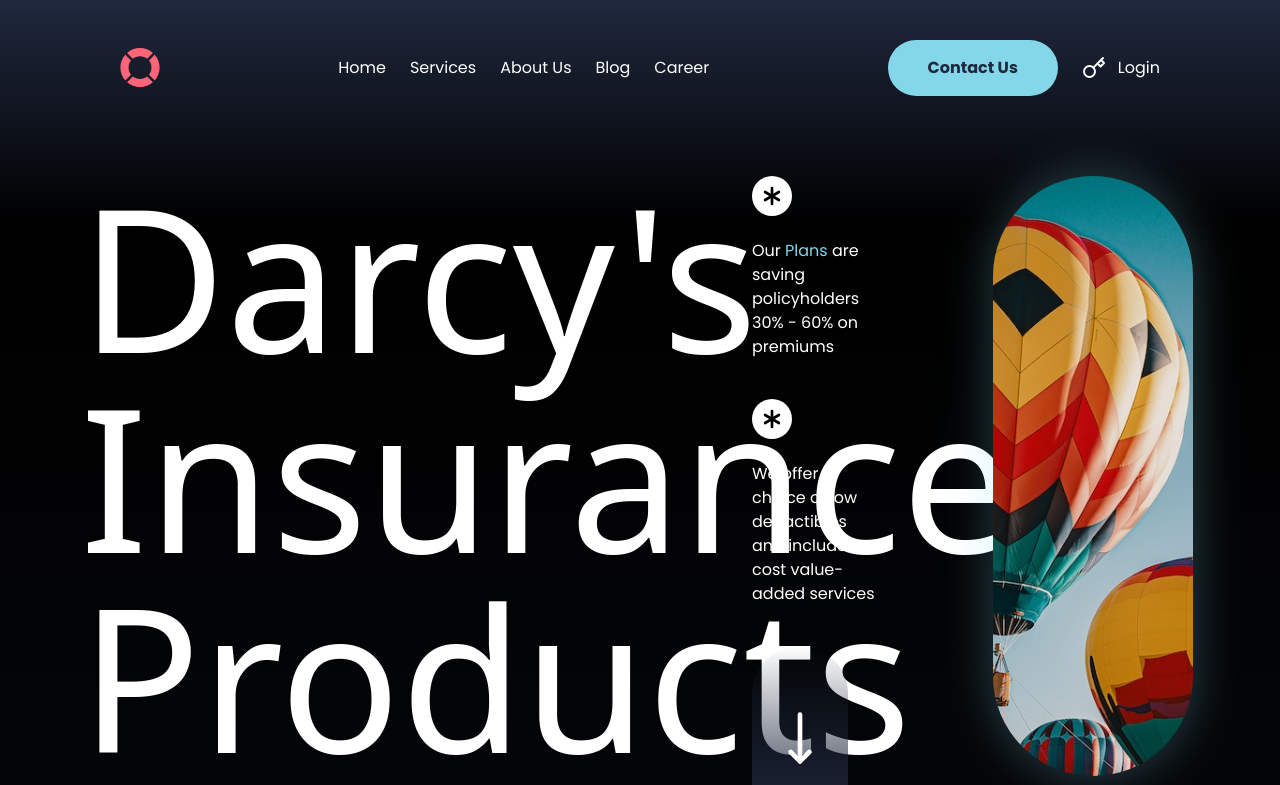
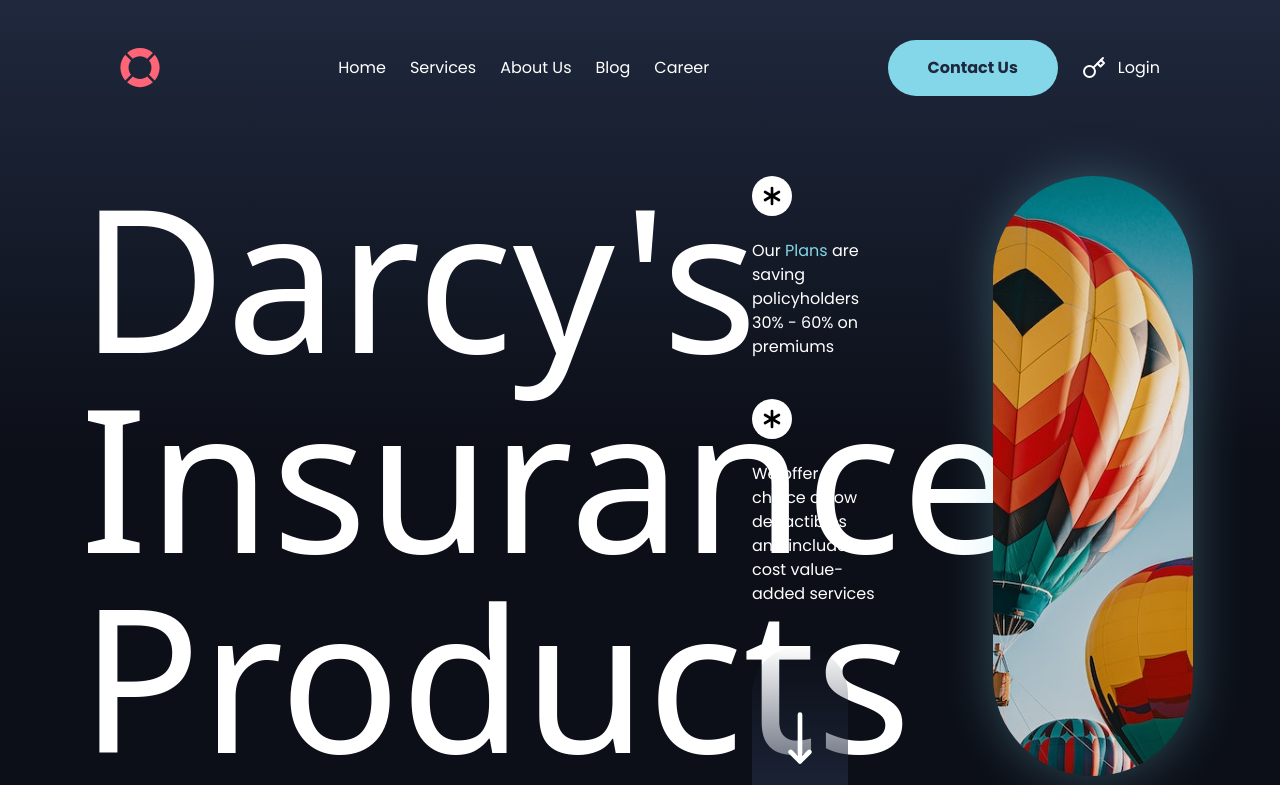
Before and after one commit to ibengeu/teamapt-interview, a React (Vite) app: page / in a window 1280 px wide. Shown: the top 785 px of the page. Built offline with nearby package versions, Linux system fonts and the light colour scheme.

Commit message:
chore: add gradient stops

```diff
--- a/src/App.tsx
+++ b/src/App.tsx
@@ -7,7 +7,7 @@ import WhyUs from './sections/WhyUs';
 
 function App() {
   return (
-    <div className="font-sans bg-insure-blue bg-gradient-to-b from-insure-blue via-black via-5% to-insure-blue  min-h-screen px-20 text-white max-w-[1440px] mx-auto">
+    <div className="font-sans insure-gradient  min-h-screen px-20 text-white max-w-[1440px] mx-auto">
       <Nav />
         <Hero />
 
--- a/src/index.css
+++ b/src/index.css
@@ -16,8 +16,12 @@
   .transform-origin-top {
     transform-origin: top;
   }
+
+  .insure-gradient {
+    background: rgb(31,40,61);
+    background: linear-gradient(180deg, rgba(31,40,61,1) 0%, rgba(12,15,24,1) 10%, rgba(12,15,24,1) 93%, rgba(31,40,61,1) 100%);
   }
-
+}
 
 @font-face {
   font-family: 'Gratelos Display';
```
Lines whose indentation alone changed are shown as unchanged.
